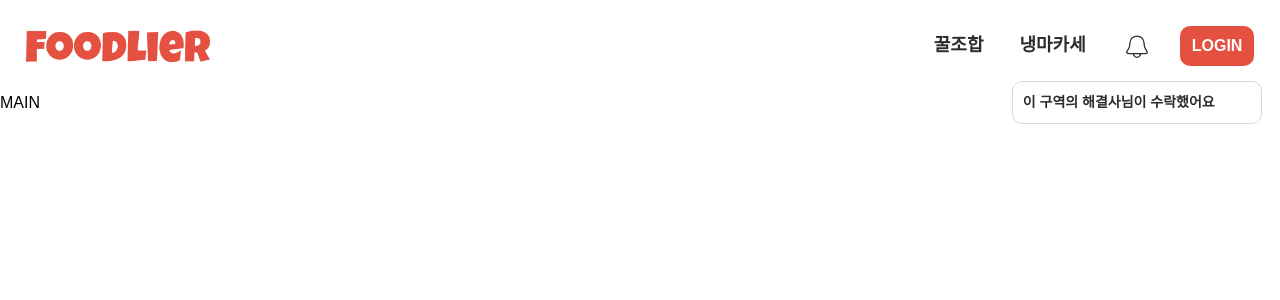
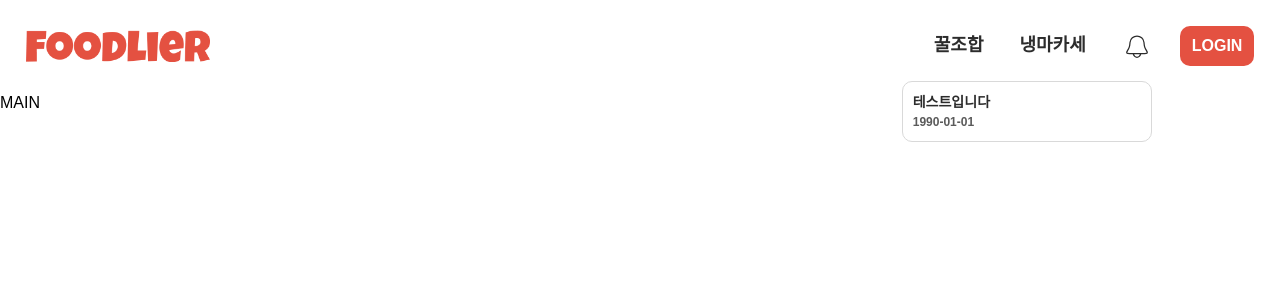
Before and after one commit to Foodlier/zb-foodlier, a React (Vite) app in the folder frontend/: page / in a window 1280 px wide. Both pictures are taken after a click on the button 1136 px from the left and 45 px from the top of the page. Shown: the top 300 px of the page. Built offline with nearby package versions, Linux system fonts and the light colour scheme; a web font is replaced by a local one.

Commit message:
Feat: Noti Item 추가
알림 Item component를 추가하였습니다.

```diff
--- a/frontend/src/components/Header.tsx
+++ b/frontend/src/components/Header.tsx
@@ -3,6 +3,7 @@ import styled from 'styled-components'
 import logo from '../assets/foodlier_logo.png'
 import useIcon from '../hooks/UseIcon'
 import { breakpoints, palette } from '../constants/Styles'
+import NotificationItem from './notification/NotificationItem'
 
 const Container = styled.header`
   width: 100vw;
@@ -43,7 +44,8 @@ const Menu = styled.button`
 
 const Notification = styled.div<{ $isToggle: boolean }>`
   position: absolute;
-  display: ${props => (props.$isToggle ? 'block' : 'none')};
+  display: ${props => (props.$isToggle ? 'flex' : 'none')};
+  flex-direction: column;
   min-width: 25rem;
   top: 5rem;
   padding: 1rem;
@@ -80,7 +82,7 @@ const WrapNotification = styled.div`
   position: relative;
   display: flex;
   align-items: center;
-  justify-content: center;
+  justify-content: flex-end;
   padding: 0px 1.8rem;
   font-size: 1.8rem;
   font-weight: 600;
@@ -98,9 +100,15 @@ const Header = () => {
     <Container>
       <Logo src={logo} alt="로고 이미지" />
       <WrapIcon>
-        <Icon>
-          <IcBell size={3} color={palette.textPrimary} />
-        </Icon>
+        <WrapNotification>
+          <Icon onClick={() => setIsToggle(!isToggle)}>
+            <IcBell size={3} color={palette.textPrimary} />
+          </Icon>
+          <Notification $isToggle={isToggle}>
+            <NotificationItem />
+          </Notification>
+        </WrapNotification>
+
         <Icon>
           <IcSearch size={3} color={palette.textPrimary} />
         </Icon>
@@ -114,7 +122,7 @@ const Header = () => {
             <IcBell size={3} color={palette.textPrimary} />
           </Button>
           <Notification $isToggle={isToggle}>
-            이 구역의 해결사님이 수락했어요
+            <NotificationItem />
           </Notification>
         </WrapNotification>
         <LoginButton>LOGIN</LoginButton>
--- /dev/null
+++ b/frontend/src/components/notification/NotificationItem.tsx
@@ -0,0 +1,45 @@
+import React from 'react'
+import styled from 'styled-components'
+import { palette } from '../../constants/Styles'
+
+// “content”, “sendTime”, “id”, “seen”
+
+// interface NotificationItemProps {
+//   id: number | string
+//   content: string
+//   sendTime: string
+//   seen: boolean
+// }
+
+const Container = styled.div`
+  display: flex;
+  flex-direction: column;
+`
+
+const Title = styled.span`
+  font-size: 1.4rem;
+  color: ${palette.textPrimary};
+`
+
+const Date = styled.span`
+  font-size: 1.2rem;
+  color: ${palette.textSecondary};
+`
+
+const NotificationItem = () => {
+  const dummyData = {
+    id: 1,
+    content: '테스트입니다',
+    sendTime: '1990-01-01',
+    seen: false,
+  }
+
+  return (
+    <Container>
+      <Title>{dummyData.content}</Title>
+      <Date>{dummyData.sendTime}</Date>
+    </Container>
+  )
+}
+
+export default NotificationItem
```
